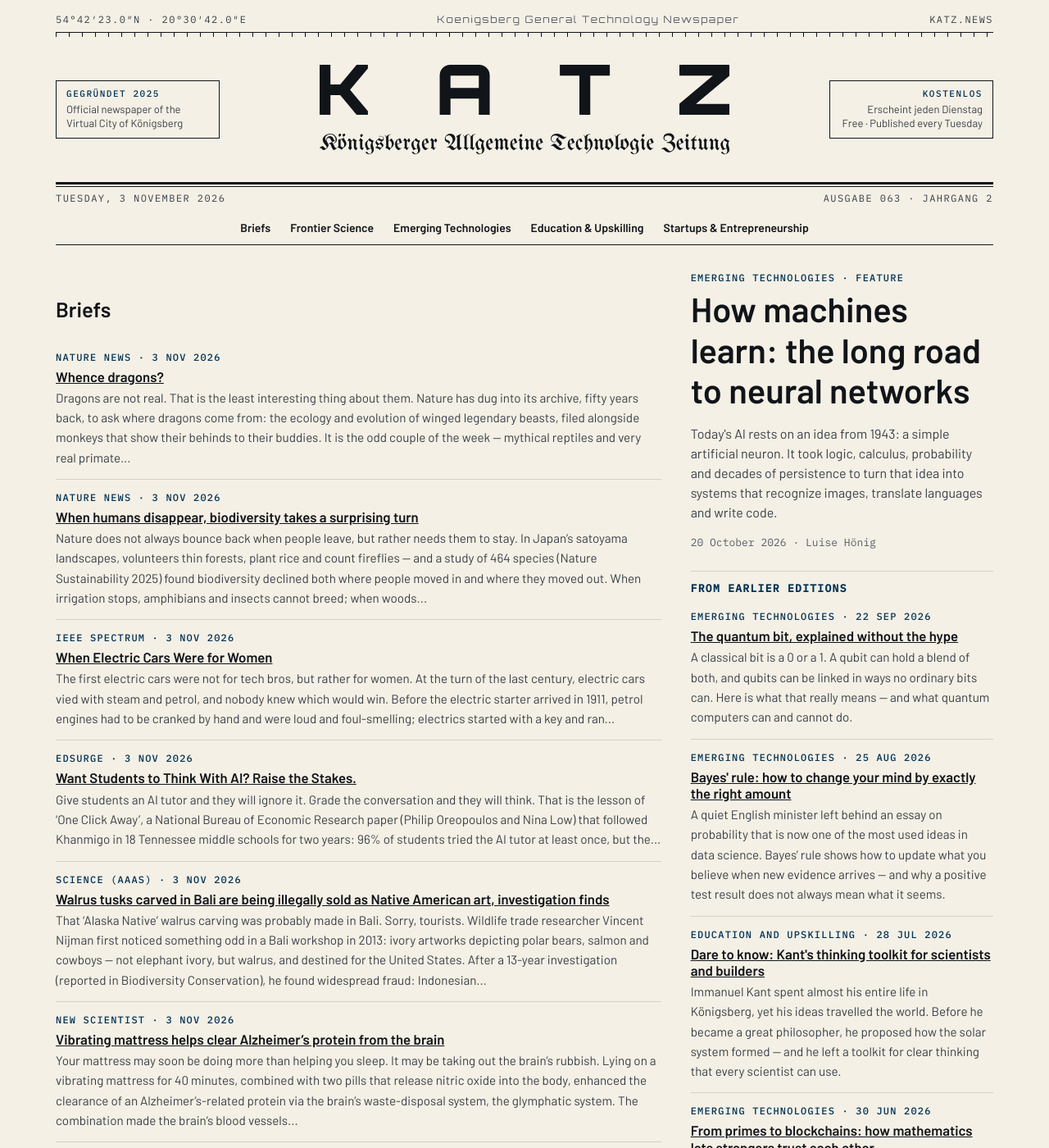
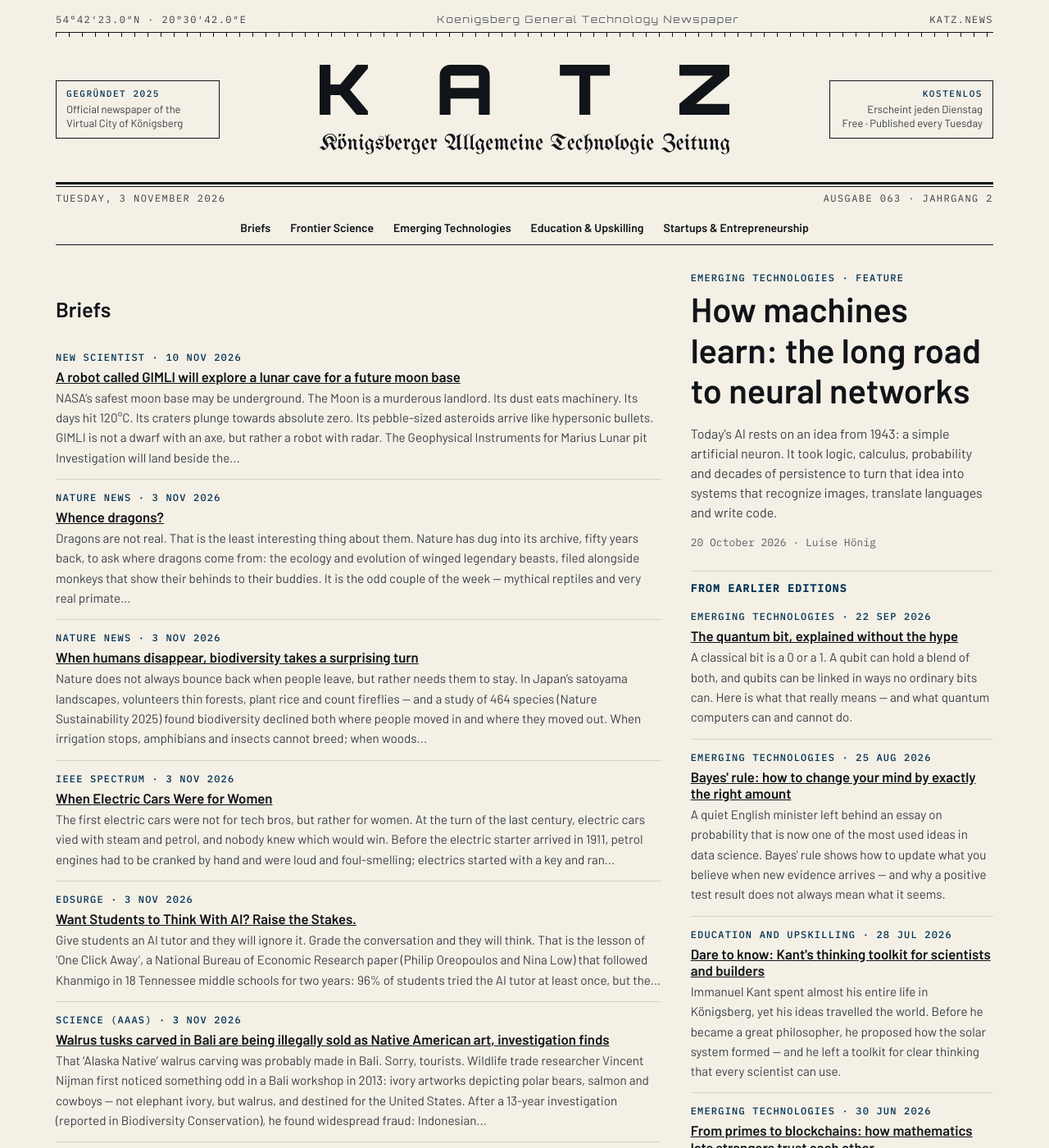
Before and after one commit to katz-news/katz.news, a Jekyll site: the page built from index.html, in a window 1280 px wide and 1400 px high. Shown: the whole window at 82% size. Built offline with Jekyll 4.4.1, drawn with Linux system fonts in a browser that asks for light colours; some of the changed text lies outside the part shown.

Commit message:
Publish 2026-11-06

```diff
--- a/_data/build.yml
+++ b/_data/build.yml
@@ -1 +1 @@
-published_at: 2026-11-06T13:08:39Z
+published_at: 2026-11-06T15:06:21Z
--- /dev/null
+++ b/_posts/briefs/2026-11-06-a-robot-called-gimli-will-explore-a-lunar-cave-for-a-future.md
@@ -0,0 +1,9 @@
+---
+published: true
+title: A robot called GIMLI will explore a lunar cave for a future moon base
+date: 2026-11-10
+section: science
+source_name: New Scientist
+source_url: https://www.newscientist.com/article/2597780-a-robot-called-gimli-will-explore-a-lunar-cave-for-a-future-moon-base/?utm_campaign=RSS|NSNS&utm_content=home&utm_medium=RSS&utm_source=NSNS
+---
+NASA’s safest moon base may be underground. The Moon is a murderous landlord. Its dust eats machinery. Its days hit 120°C. Its craters plunge towards absolute zero. Its pebble-sized asteroids arrive like hypersonic bullets. GIMLI is not a dwarf with an axe, but rather a robot with radar. The Geophysical Instruments for Marius Lunar pit Investigation will land beside the Marius Hills pit and map the suspected lava tube beneath it. Lava tubes offer shade, warmth and shielding from radiation. The verdict is deliciously dwarfish: the best lunar real estate is a dark, dusty, delightful dungeon.
```
